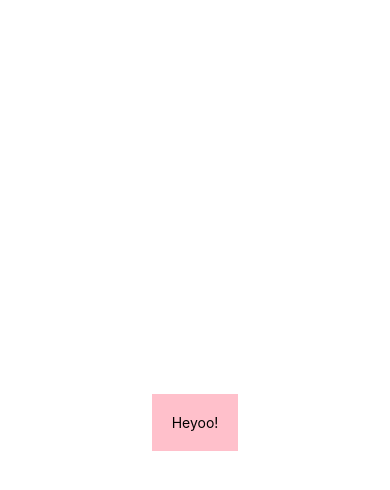
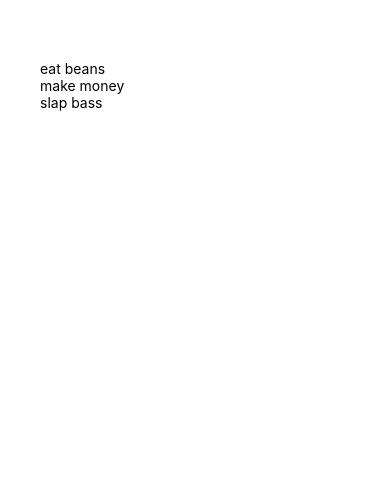
Before and after one commit to Speneki/reactNativeTodo, a React Native app: screen / in a window 390 px wide. Shown: the top 490 px of the page. Built offline with nearby package versions, Linux system fonts and the light colour scheme.

Commit message:
todo from app.js

```diff
--- a/App.js
+++ b/App.js
@@ -1,37 +1,43 @@
 import React, {useState} from 'react';
-import { StyleSheet, Text, View, TextInput } from 'react-native';
+import { StyleSheet, Text, View, FlatList} from 'react-native';
 
 export default function App() {
-  const [name, setName] = useState('Spencer');
-  const [person, setPerson] = useState('');
-
-
-  const clickHandler = () => {
-    setName('Spenmo');
-  };
+  const [todos, setTodos] = useState([
+    {task: 'eat beans', key: '1'},
+    {task: 'make money', key: '2'},
+    {task: 'slap bass', key: '3'}
+  ]);
 
   return (
     <View style={styles.container}>
-      <View style={styles.header}>
-        <Text>Heyoo!</Text>
+      {/* Header */}
+      <View style={styles.content}>
+        {/* to from */}
+
+        <View style={styles.list}>
+
+          <FlatList
+            data={todos}
+            renderItem={({ item }) => (
+              <Text>{item.task}</Text>
+            )}
+          />
+
+        </View>
       </View>
-
     </View>
   );
 }
 
 const styles = StyleSheet.create({
   container: {
-    flex: 1,
     backgroundColor: '#fff',
-    alignItems: 'center',
-    justifyContent: 'center',
   },
-  header: {
-    backgroundColor: 'pink',
-    padding: 20,
+  content: {
+    padding: 40,
   },
-  buttonContainer: {
+  list: {
     marginTop: 20,
   }
+
 });
```
